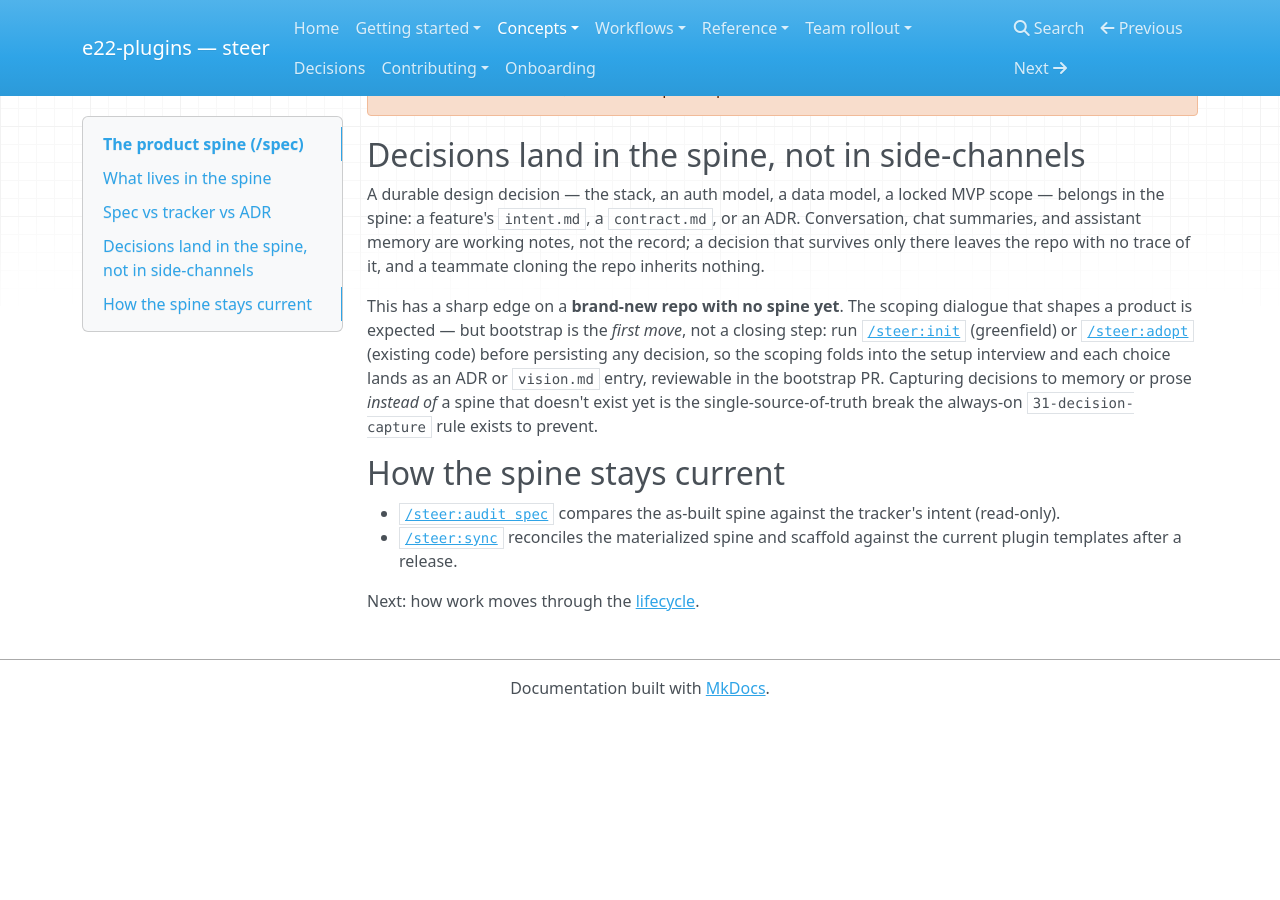
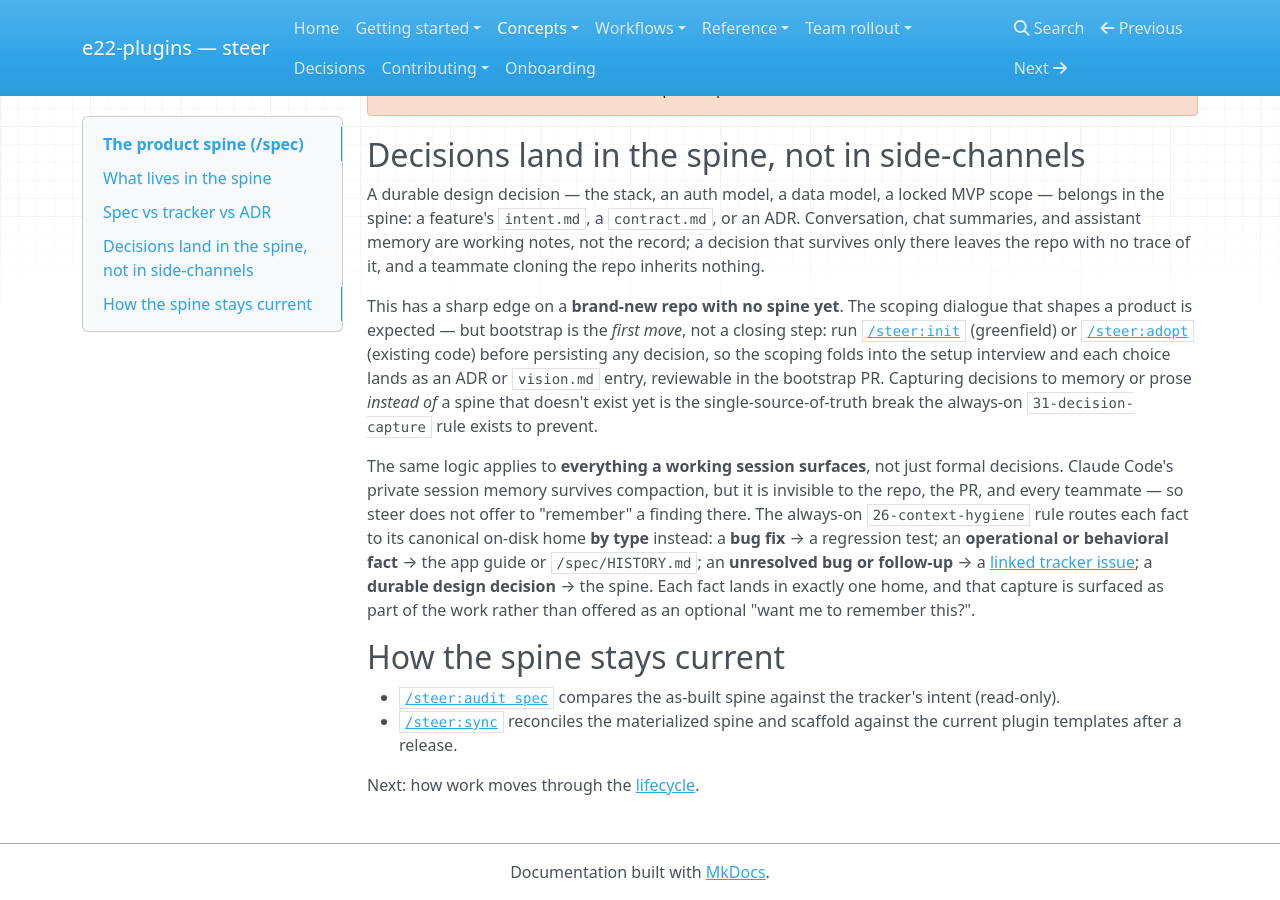
Before and after one commit to element22llc/e22-plugins, an MkDocs documentation site: the page built from docs/concepts/product-spine.md, in a window 1280 px wide and 900 px high, scrolled down 1080 px. Built offline with MkDocs 1.6.1, drawn with Linux system fonts in a browser that asks for light colours; nearby versions of some CDN libraries; before the commit the page ends 1796 px from its top, so only the background shows below that.

Commit message:
feat(context-hygiene): route findings to disk, not session memory
Rule 26 and the CONTEXT-HYGIENE reference now tell Claude not to offer
saving findings to session memory. Private auto-memory survives compaction
but is invisible to the repo, the PR, and teammates — working notes, never
the team's record. A session finding is routed to its canonical on-disk home
by type (bug fix → regression test; operational/behavioral fact → app guide /
HISTORY.md; unresolved bug/follow-up → linked tracker issue; durable design
decision → the spine) and that capture is surfaced, rather than prompting
"want me to remember this?".

Closes the session-memory fallback that bypassed the existing
testing/living-docs/issue-first routing. Regenerated copilot-instructions
from rules/.

Co-Authored-By: Claude Opus 4.8 (1M context) <noreply@anthropic.com>

```diff
--- a/docs/concepts/product-spine.md
+++ b/docs/concepts/product-spine.md
@@ -60,6 +60,17 @@ to memory or prose *instead of* a spine that doesn't exist yet is the
 single-source-of-truth break the always-on `31-decision-capture` rule exists to
 prevent.
 
+The same logic applies to **everything a working session surfaces**, not just
+formal decisions. Claude Code's private session memory survives compaction, but
+it is invisible to the repo, the PR, and every teammate — so steer does not offer
+to "remember" a finding there. The always-on `26-context-hygiene` rule routes
+each fact to its canonical on-disk home **by type** instead: a **bug fix** → a
+regression test; an **operational or behavioral fact** → the app guide or
+`/spec/HISTORY.md`; an **unresolved bug or follow-up** → a
+[linked tracker issue](../workflows/issues.md); a **durable design decision** →
+the spine. Each fact lands in exactly one home, and that capture is surfaced as
+part of the work rather than offered as an optional "want me to remember this?".
+
 ## How the spine stays current
 
 - [`/steer:audit spec`](../workflows/index.md) compares the as-built spine against the
```
Also changed, not shown: CHANGELOG.md (+10 -0 lines), plugins/steer/rules/26-context-hygiene.md (+9 -0 lines), plugins/steer/templates/github/copilot-instructions.md (+9 -0 lines), plugins/steer/templates/reference/CONTEXT-HYGIENE.md (+11 -0 lines).
